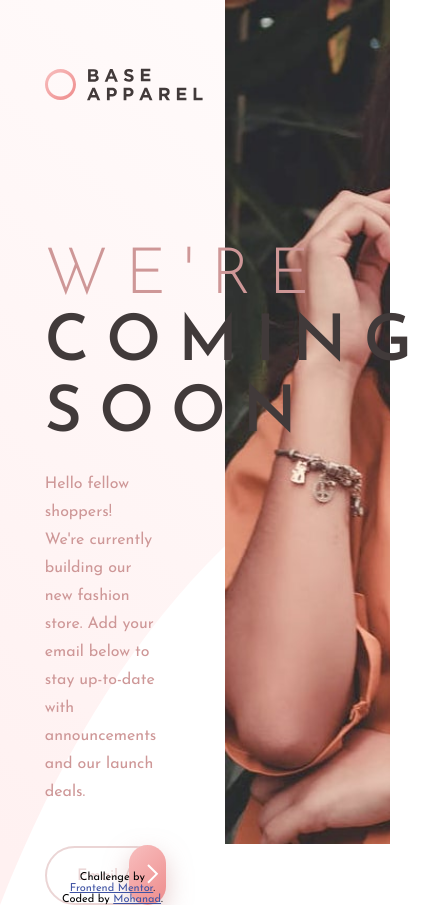
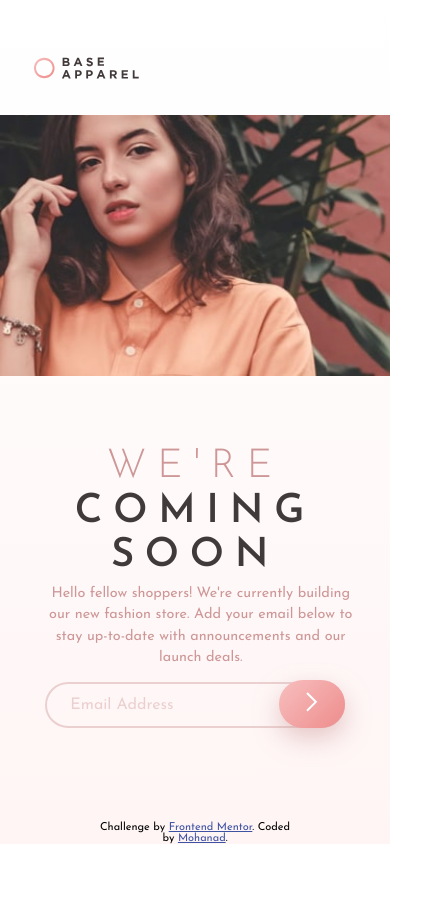
Before and after one commit to Mohanad-Hafiz/Base-Apparel-coming-soon-page, a plain HTML site: page index.html in a window 390 px wide. Shown: the whole page, 429 px wide, since content can reach past the window. After the commit the page ends 844 px from the top, so only its background shows below. Drawn offline with Linux system fonts and the light colour scheme.

Commit message:
Initial commit

```diff
--- a/main.js
+++ b/main.js
@@ -7,9 +7,11 @@ button.addEventListener('click', function () {
     if (!emailIsValid(input.value)) {
         errorMessage[0].style.display = "block";
         errorMessage[1].style.display = "block";
+        input.classList.add('error-border');
     } else {
         errorMessage[0].style.display = "none";
         errorMessage[1].style.display = "none";
+        input.classList.remove('error-border');
     }
 })
 
--- a/style.css
+++ b/style.css
@@ -38,7 +38,7 @@ body {
 .heading-1 {
     font-size: 4rem;
     font-weight: 300;
-    letter-spacing: 1.08rem;
+    letter-spacing: 0.27em;
     text-transform: uppercase;
     color: hsl(0, 36%, 70%);
     margin-top: 17vh;
@@ -132,3 +132,101 @@ input:focus,
     left: 50%;
     transform: translateX(-50%);
 }
+
+@media (max-width: 1024px) {
+    .img,
+    .container {
+        float: none;
+        width: 100%;
+    }
+
+    body {
+        height: 100%;
+        position: relative;
+    }
+
+    .container {
+        position: static;
+        text-align: center;
+        align-items: center;
+        background-image: linear-gradient(180deg, hsl(0, 0%, 100%), hsl(0, 100%, 98%));
+    }
+
+    .logo {
+        position: absolute;
+        margin-top: 0;
+        top: 6.8vh;
+        left: 8.6vw;
+        width: 27vw;
+
+    }
+
+    .img {
+        position: absolute;
+        top: 13.6vh;
+        background-image: url(./images/hero-mobile.jpg);
+        min-height: 31vh;
+
+    }
+
+    .heading-1 {
+        position: absolute;
+        top: 53vh;
+        margin: 0;
+        font-size: 2.5rem;
+        letter-spacing: 0.27em;
+    }
+
+    .heading-2 {
+        position: relative;
+        top: 58vh;
+        margin: 0;
+        font-size: 2.5rem;
+        letter-spacing: 0.2675em;
+    }
+
+    .main-p {
+        position: relative;
+        top: 58.5vh;
+        margin: 0;
+        padding: 0;
+        line-height: 1.5;
+        width: 80vw;
+        font-size: 0.9rem;
+    }
+
+    input {
+        margin: 0;
+        padding: 1.6vh;
+        background-color: transparent;
+    }
+
+    .submit-btn {
+        padding: 1.47vh;
+        width: 17vw;
+    }
+
+    form {
+        position: relative;
+        top: 60vh;
+        padding: 0;
+        margin: 0;
+        width: 100%;
+        margin-bottom: 70vh;
+    }
+
+    .error-icon {
+        position:absolute;
+        bottom: 1.6vh;
+        right: 20vw;
+    }
+
+    .error-message {
+        color: hsl(0, 93%, 68%);
+        position: relative;
+        font-size: 0.9rem;
+        left: 2vw;
+        top: -8vh;
+    }
+
+}
```
Also changed, not shown: index.html (+3 -0 lines), 1 other file.
